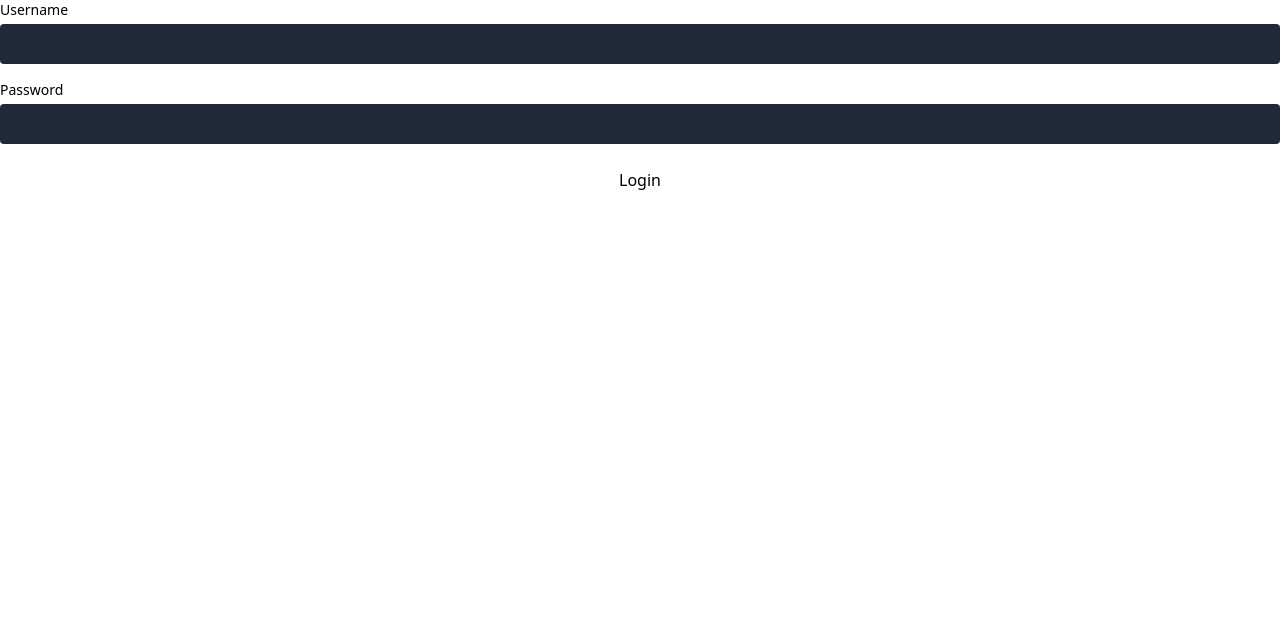
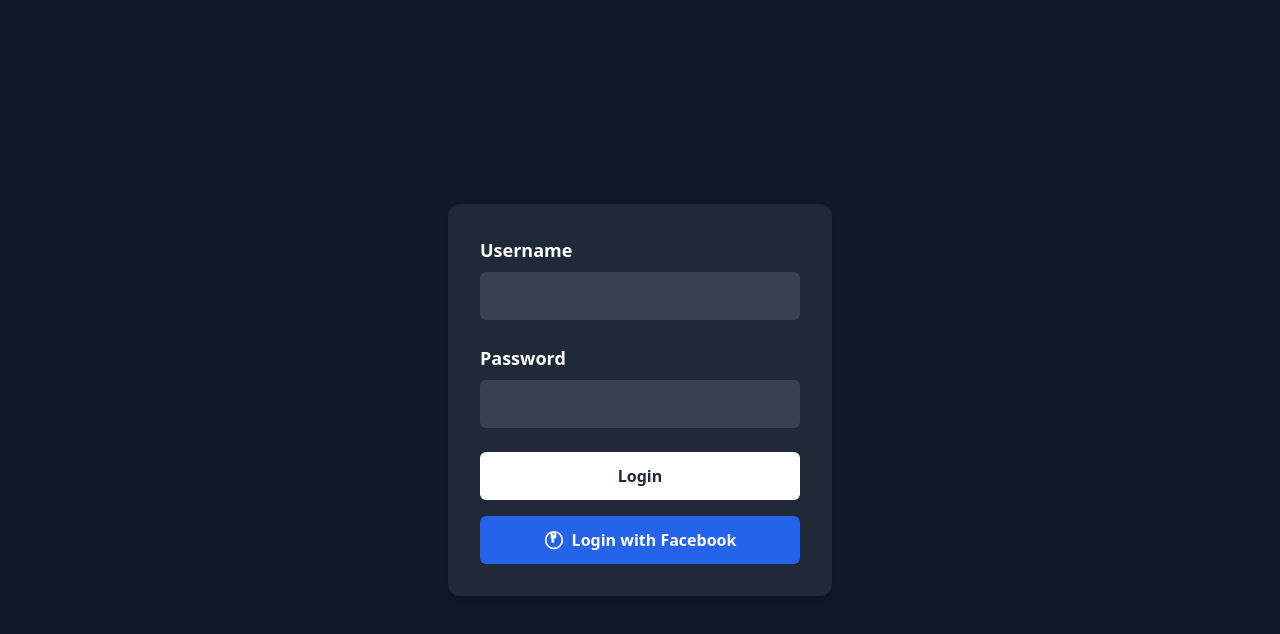
Before and after one commit to alinafghan/AdVisory_FYP, an Angular app in the folder angular_frontend/angular-app/: page /login in a window 1280 px wide. Shown: the top 634 px of the page. Built offline with nearby package versions, Linux system fonts and the light colour scheme.

Commit message:
login page styling

```diff
--- a/angular_frontend/angular-app/src/components/login/login.component.html
+++ b/angular_frontend/angular-app/src/components/login/login.component.html
@@ -1,14 +1,29 @@
-<form (ngSubmit)="onSubmit()" #loginForm="ngForm">
-    <div class="mb-4 text-left">
-        <label for="username" class="block text-sm">Username</label>
+<div class="flex items-center justify-center min-h-screen bg-gray-900">
+    <form (ngSubmit)="onSubmit()" #loginForm="ngForm" class="bg-gray-800 p-8 rounded-xl shadow-lg w-full max-w-sm">
+        <div class="mb-6">
+            <label for="username" class="block text-lg text-white font-semibold mb-2">Username</label>
             <input type="text" id="username" name="username" [(ngModel)]="user.username" required
-            class="w-full p-2 mt-1 bg-gray-800 text-white rounded focus:outline-none focus:ring-2 focus:ring-gray-600">
+                class="w-full p-3 bg-gray-700 text-white rounded-md focus:outline-none focus:ring-2 focus:ring-white transition duration-300 ease-in-out hover:bg-gray-600">
         </div>
-    <div class="mb-4 text-left">
-        <label for="password" class="block text-sm">Password</label>
+        <div class="mb-6">
+            <label for="password" class="block text-lg text-white font-semibold mb-2">Password</label>
             <input type="password" id="password" name="password" [(ngModel)]="user.password" required
-            class="w-full p-2 mt-1 bg-gray-800 text-white rounded focus:outline-none focus:ring-2 focus:ring-gray-600">
+                class="w-full p-3 bg-gray-700 text-white rounded-md focus:outline-none focus:ring-2 focus:ring-white transition duration-300 ease-in-out hover:bg-gray-600">
         </div>
         <button type="submit"
-        class="w-full p-2 bg-white text-black rounded hover:bg-gray-300 transition">Login</button>
+            class="w-full p-3 bg-white text-gray-800 rounded-md font-semibold hover:bg-gray-300 transition duration-300 ease-in-out">
+            Login
+        </button>
+
+        <!-- Facebook Login Button -->
+        <div class="mt-4">
+            <button type="button"
+                class="w-full p-3 bg-blue-600 text-white rounded-md font-semibold hover:bg-blue-700 transition duration-300 ease-in-out flex items-center justify-center">
+                <svg xmlns="http://www.w3.org/2000/svg" class="h-5 w-5 mr-2" viewBox="0 0 24 24" fill="none" stroke="currentColor" stroke-width="2" stroke-linecap="round" stroke-linejoin="round">
+                    <path d="M22 12.1c0 5.5-4.5 10-10 10s-10-4.5-10-10 4.5-10 10-10 10 4.5 10 10zM11.3 6.5h1.4c.7 0 1.2.6 1.2 1.3s-.5 1.3-1.2 1.3h-1.4v5.2h-1.3v-5.2h-1v-1.3h2.3c1.4 0 2.5-1.2 2.5-2.5 0-1.4-1.1-2.5-2.5-2.5s-2.5 1.1-2.5 2.5c0 .6.3 1.2.9 1.5z"/>
+                </svg>
+                Login with Facebook
+            </button>
+        </div>
     </form>
+</div>
```
Lines whose indentation alone changed are shown as unchanged.
